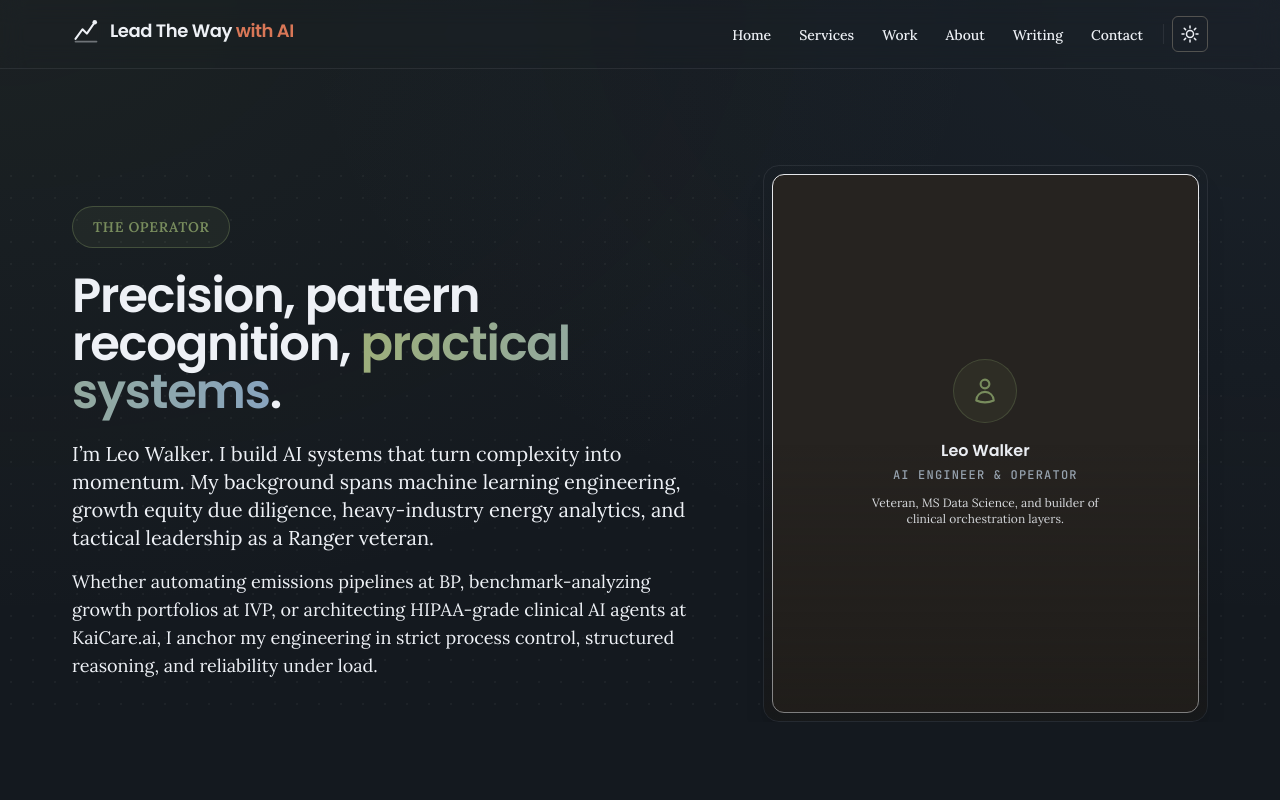
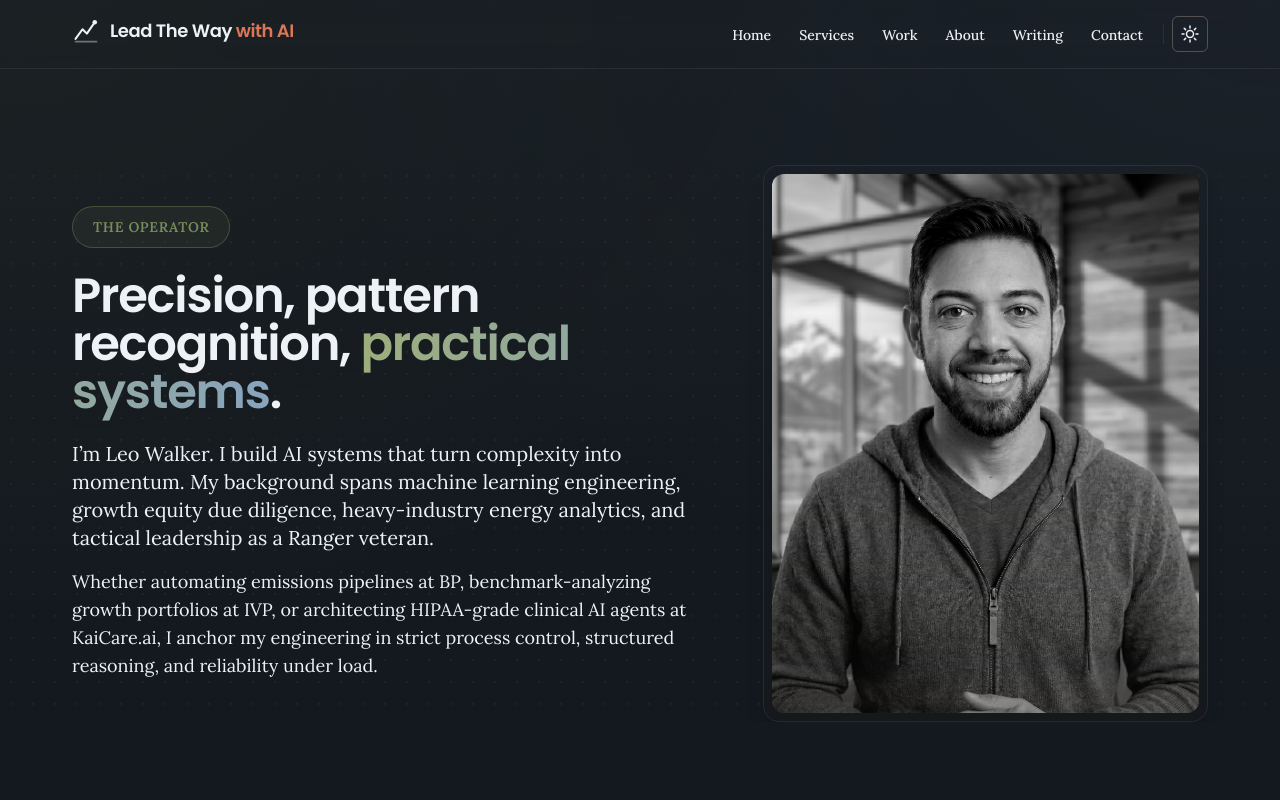
Before and after one commit to leowalker89/leadthewaywithai, a Next.js app: page /about in a window 1280 px wide. Shown: the top 800 px of the page. Built offline with nearby package versions, Linux system fonts and the light colour scheme.

Commit message:
feat: replace text placeholder on about page with official headshot

```diff
--- a/app/about/page.tsx
+++ b/app/about/page.tsx
@@ -119,21 +119,14 @@ export default function About() {
             <div className="lg:col-span-5 flex justify-center">
               <div className="relative group w-full max-w-md aspect-[4/5] rounded-2xl overflow-hidden border border-line bg-surface/40 p-2 shadow-xl shadow-black/10">
                 {/* Visual frame decoration */}
-                <div className="absolute inset-0 bg-gradient-to-t from-charcoal-base/80 via-transparent to-transparent z-10 opacity-65" />
+                <div className="absolute inset-0 bg-gradient-to-t from-charcoal-base/60 via-transparent to-transparent z-10 opacity-50 pointer-events-none transition-opacity duration-500 group-hover:opacity-30" />
 
-                {/* Fallback pattern or real photo placeholder */}
-                <div className="w-full h-full rounded-xl bg-charcoal-surface border border-line/50 flex flex-col items-center justify-center p-6 text-center transition-all duration-500 group-hover:border-terracotta-500/45">
-                  <div className="h-16 w-16 rounded-full border border-sage-500/30 bg-sage-500/10 flex items-center justify-center text-sage-500 mb-4">
-                    <svg viewBox="0 0 24 24" fill="none" stroke="currentColor" strokeWidth="1.8" className="h-7 w-7">
-                      <path strokeLinecap="round" strokeLinejoin="round" d="M15.75 6a3.75 3.75 0 1 1-7.5 0 3.75 3.75 0 0 1 7.5 0ZM4.501 20.118a7.5 7.5 0 0 1 14.998 0A17.933 17.933 0 0 1 12 21.75c-2.676 0-5.216-.584-7.499-1.632Z" />
-                    </svg>
-                  </div>
-                  <h4 className="font-display text-base font-semibold text-fg">Leo Walker</h4>
-                  <p className="font-mono text-xs text-muted mt-1 uppercase tracking-widest">AI Engineer &amp; Operator</p>
-                  <p className="font-sans text-xs text-fg/60 mt-3 max-w-[240px]">
-                    Veteran, MS Data Science, and builder of clinical orchestration layers.
-                  </p>
-                </div>
+                {/* Headshot Photo */}
+                <img
+                  src="/headshot.jpg"
+                  alt="Leo Walker Headshot"
+                  className="w-full h-full rounded-xl object-cover transition-all duration-700 ease-out group-hover:scale-[1.03] filter grayscale contrast-[1.05] brightness-95 group-hover:grayscale-0 group-hover:brightness-100 group-hover:contrast-100"
+                />
               </div>
             </div>
           </div>
```
Also changed, not shown: public/headshot.jpg (added).
